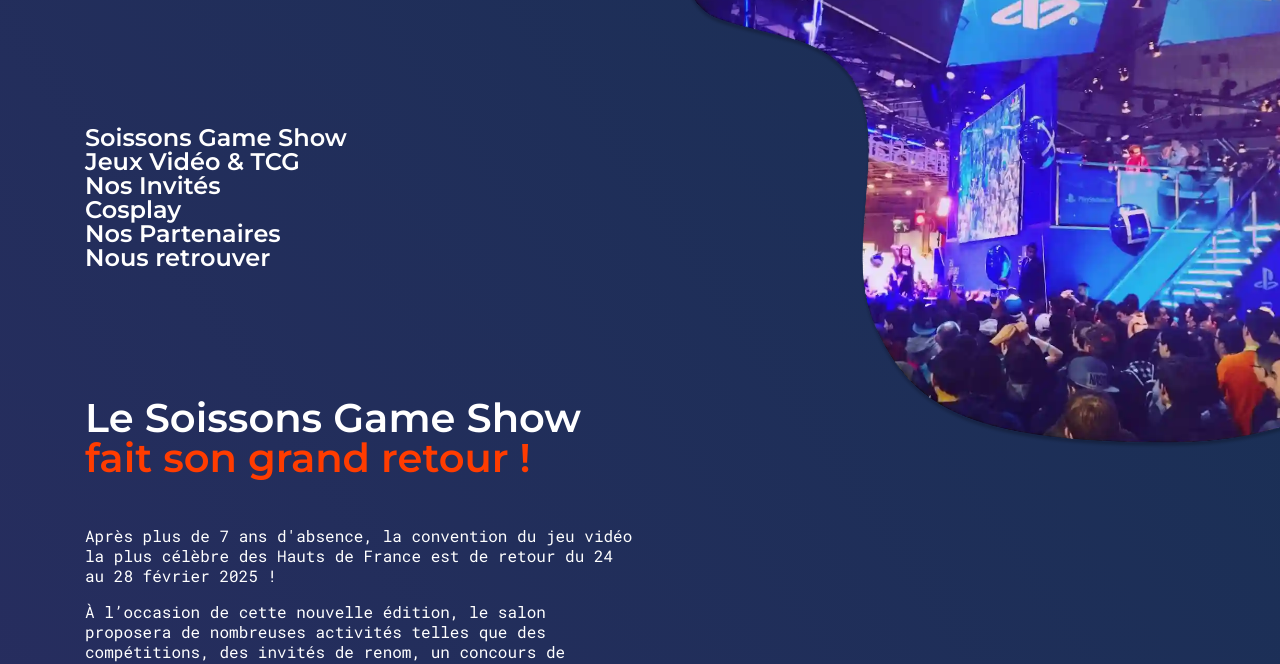
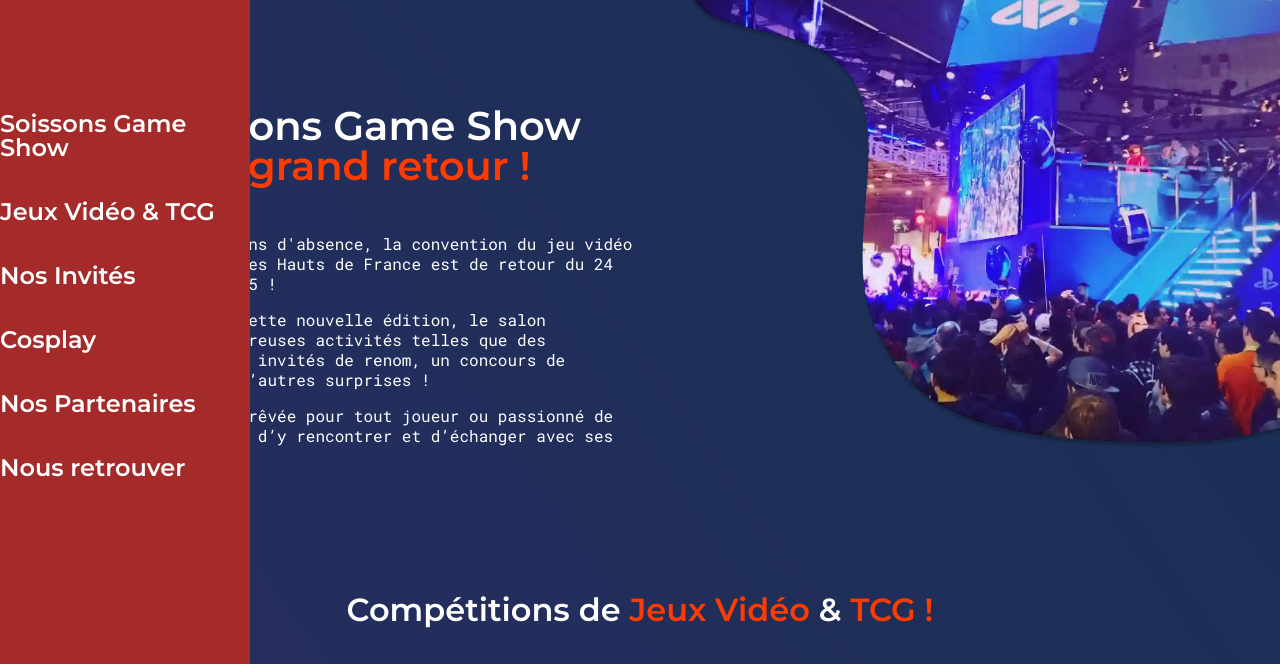
Before and after one commit to Sosopend/ecf-front, a website: page index.html in a window 1280 px wide. Both pictures are taken after a click on the button 1170 px from the left and 60 px from the top of the page. Shown: the part 124-788 px from the top of the page. Drawn offline with Linux system fonts and the light colour scheme.

Commit message:
ajout du burger menu sur le coté gauche, transition d'ouverture et anim hover

```diff
--- a/index.html
+++ b/index.html
@@ -27,14 +27,14 @@
                 <span></span>
             </button>
         </nav>
-        <nav class="navburger hidden">
+        <nav class="navburger">
             <ul>
-                <li class="nav_item"><a href="#intro">Soissons Game Show</a></li>
-                <li class="nav_item"><a href="#jv-and-tcg">Jeux Vidéo & TCG</a></li>
-                <li class="nav_item"><a href="#guests">Nos Invités</a></li>
-                <li class="nav_item"><a href="#cosplay">Cosplay</a></li>
-                <li class="nav_item"><a href="#partners">Nos Partenaires</a></li>
-                <li class="nav_item"><a href="#location">Nous retrouver</a></li>
+                <li><a href="#intro">Soissons Game Show</a></li>
+                <li><a href="#jv-and-tcg">Jeux Vidéo & TCG</a></li>
+                <li><a href="#guests">Nos Invités</a></li>
+                <li><a href="#cosplay">Cosplay</a></li>
+                <li><a href="#partners">Nos Partenaires</a></li>
+                <li><a href="#location">Nous retrouver</a></li>
             </ul>
         </nav>
 
--- a/webfiles/css/sass/layouts/_header.scss
+++ b/webfiles/css/sass/layouts/_header.scss
@@ -19,9 +19,38 @@
     box-sizing: border-box;
     margin-bottom: 8rem;
 
-    .hidden {
-        display: none;
+    .navburger {
+        position: fixed;
+        top: 0;
+        left: 0;
+        width: 250px;
+        height: 100vh;
+        background-color: brown;
+        transition: transform 0.5s ease-in-out;
+        transform: translateX(-100%);
+
+        li {
+            list-style: none;
+        a {
+            padding-top: 20px;
+            padding-bottom: 20px;
+
+            text-decoration: none;
+            font-weight: 300;
+        }
+        a:hover {
+            font-weight: bold;
+            font-size: 26px;
+            border: solid 1px;
+        }
     }
+    }
+
+    .navburger.open {
+        transform: translateX(0);
+    }
+
+
     section{
         max-width: 550px;
     }
--- a/webfiles/javascript/script.js
+++ b/webfiles/javascript/script.js
@@ -1,6 +1,11 @@
-const button = document.querySelector("#burger-icon"); // Permet de sélectionner le bouton burger et de le stocker dans la variable button
-const responsiveNav = document.querySelector(".navburger"); // Permet de sélectionner le corps du burger-menu et de le stocker dans la variable responsiveNav
+// Sélectionne le bouton du menu burger
+const button = document.querySelector("#burger-icon");
 
-button.addEventListener("click", function() { // Permet d'ajouter un événement au bouton burger (ici le click)
-  responsiveNav.classList.toggle("hidden"); // Permet d'ajouter ou retirer la classe hidden à responsiveNav lorsque le bouton est cliqué
+// Sélectionne le menu de navigation qui s'affichera ou se cachera
+const responsiveNav = document.querySelector(".navburger");
+
+// Ajoute un écouteur d'événements sur le bouton burger
+button.addEventListener("click", function() {
+    // Ajoute ou enlève la classe "open" pour afficher/masquer le menu
+    responsiveNav.classList.toggle("open");
 });
```
Also changed, not shown: webfiles/css/build/pages/home.css, webfiles/css/sass/pages/home.css, 2 other files.
